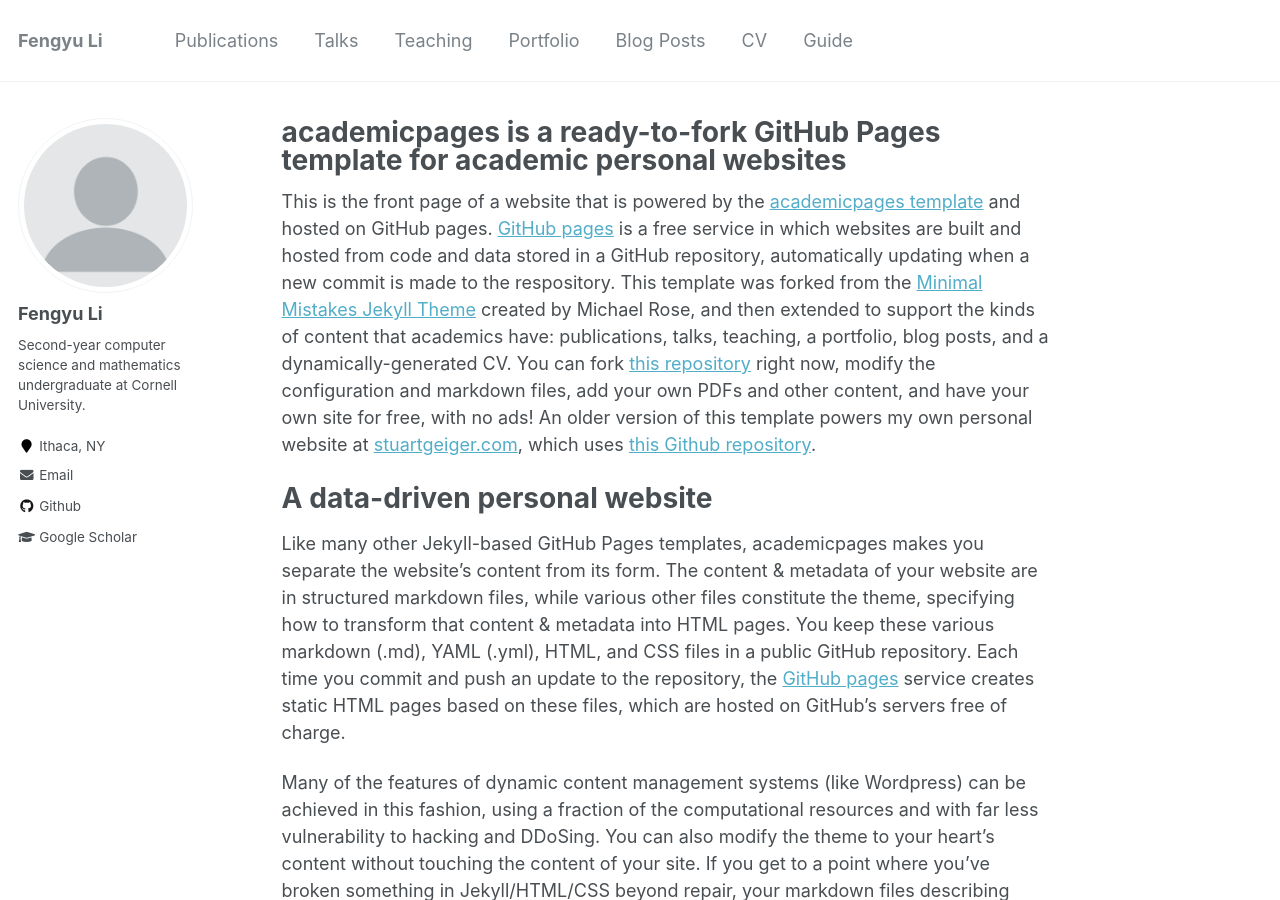
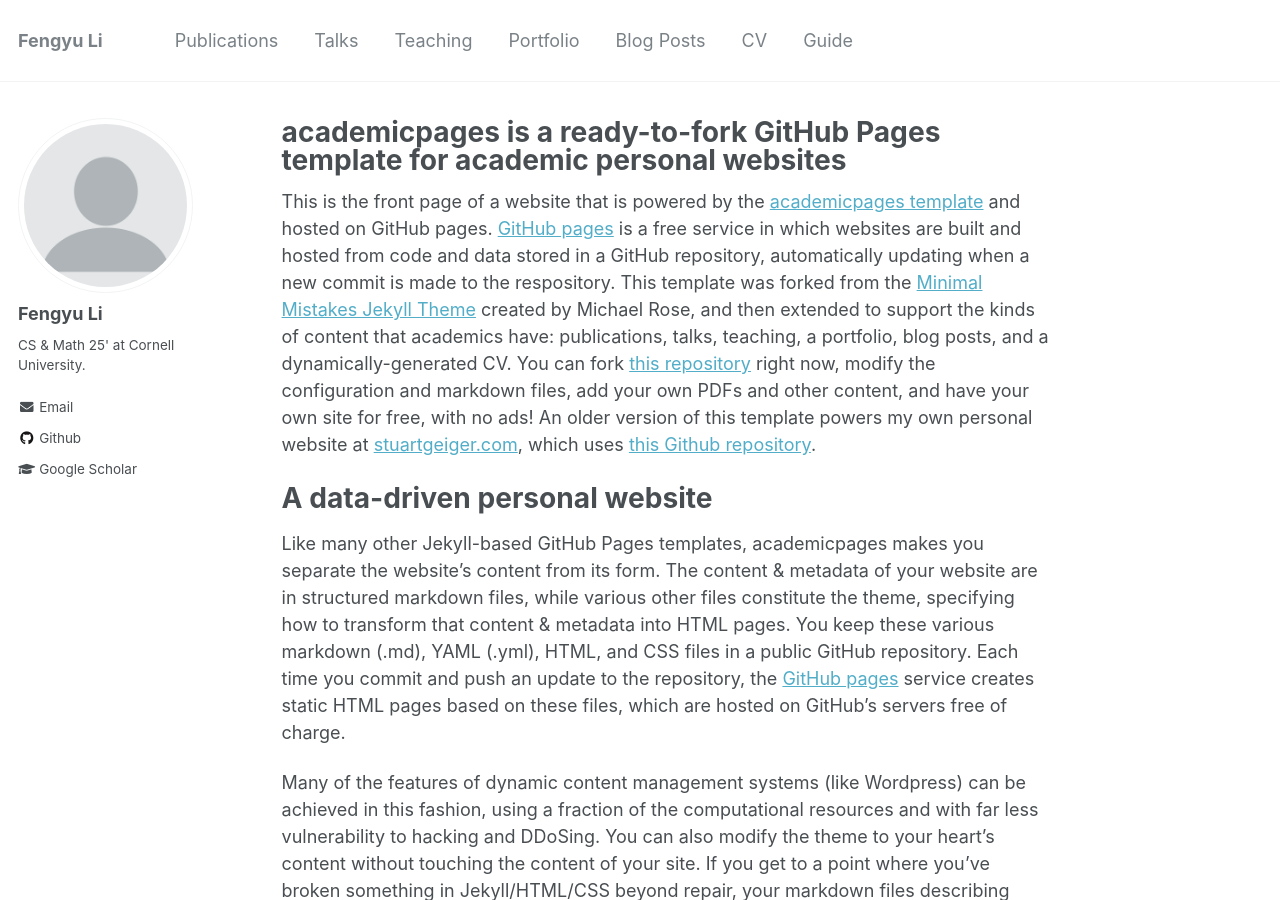
Before and after one commit to fengyuli2002/fengyuli2002.github.io, a Jekyll site: the page built from _pages/about.md, in a window 1280 px wide and 900 px high. Built offline with Jekyll 4.4.1, drawn with Linux system fonts in a browser that asks for light colours.

Commit message:
Save progress

```diff
--- a/_config.yml
+++ b/_config.yml
@@ -80,8 +80,8 @@
 author:
   name: "Fengyu Li"
   avatar: "profile.png"
-  bio: "Second-year computer science and mathematics undergraduate at Cornell University."
-  location: "Ithaca, NY"
+  bio: "CS & Math 25' at Cornell University."
+  location:
   employer:
   googlescholar: "http://yourfullgooglescholarurl.com"
   email: "fl334@cornell.edu"
```
